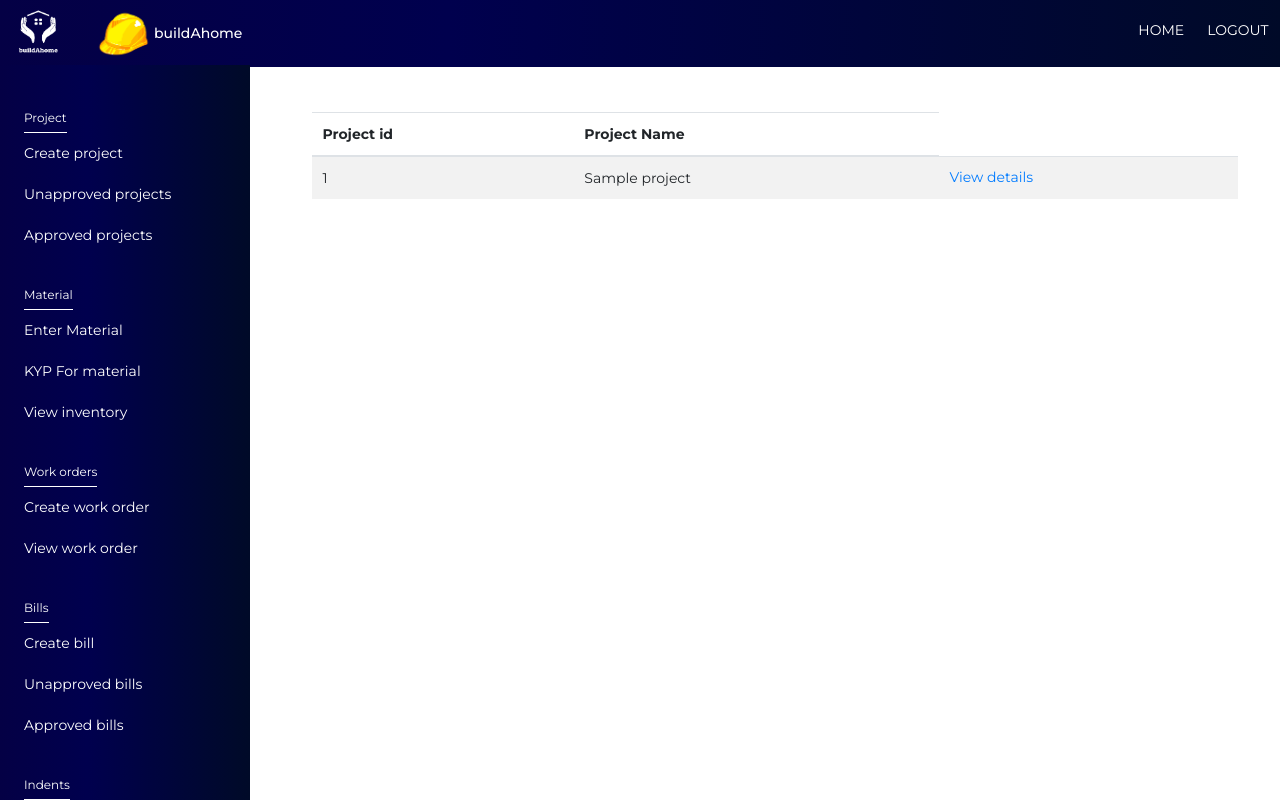
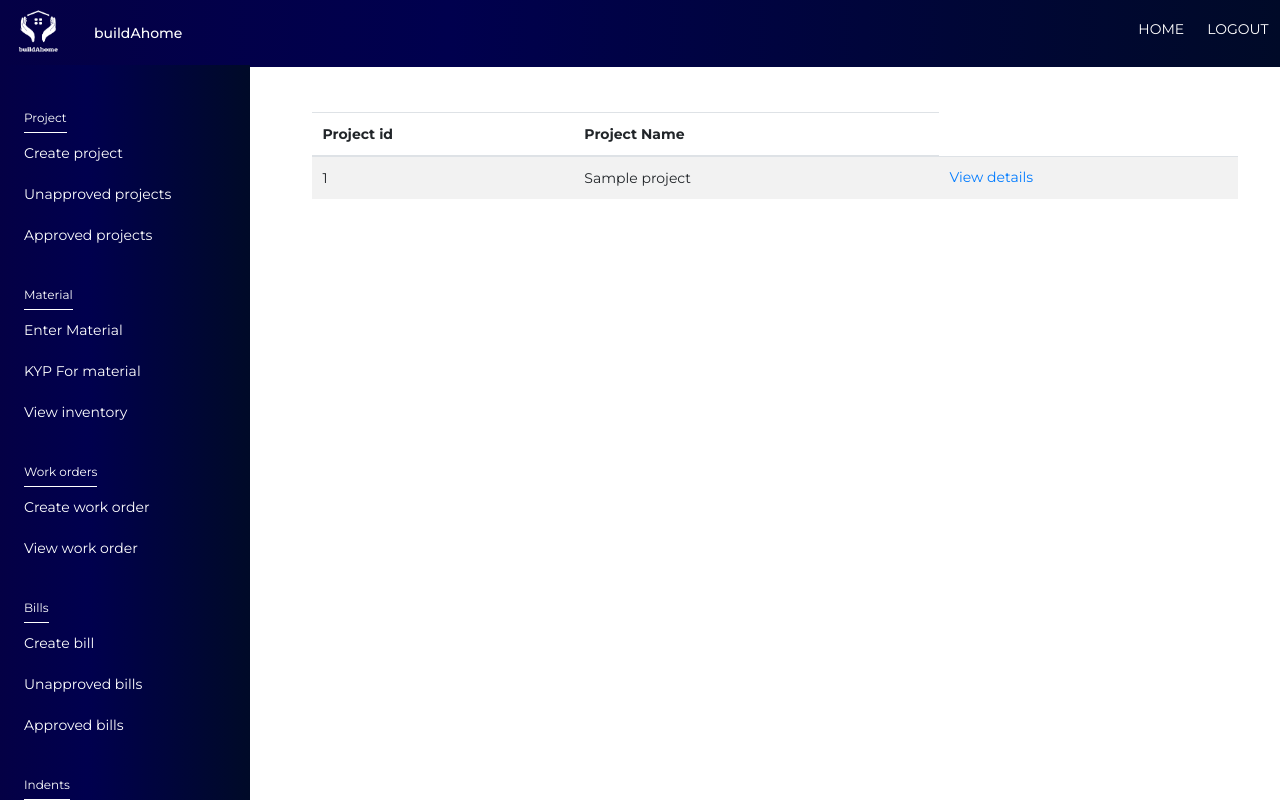
Before and after one commit to bigmangotreetech/buildahome, a Flask app: page /approved_projects in a window 1280 px wide. Run offline with Flask 2, Linux system fonts and the light colour scheme; tables that the repository leaves empty or names only in its code hold one stand-in row (values such as "Sample post"); some libraries are stand-ins or nearby versions.

Commit message:
Helment image removed

```diff
--- a/templates/layout.html
+++ b/templates/layout.html
@@ -38,7 +38,6 @@
         <i class=" fa fa-bars text-white"></i>
     </btn>
     <img src="/material/static/logo.png" alt="" class="mr-3" width="80">
-    <img src="/material/static/helmet.png" alt="" width="60">
     <h6 class="text-white my-auto">buildAhome</h6>
     <div class="ml-auto d-none d-md-block my-auto">
         <a href="/material" class="btn text-white h6">HOME</a>
```
Also changed, not shown: static/helmet.png (deleted).
